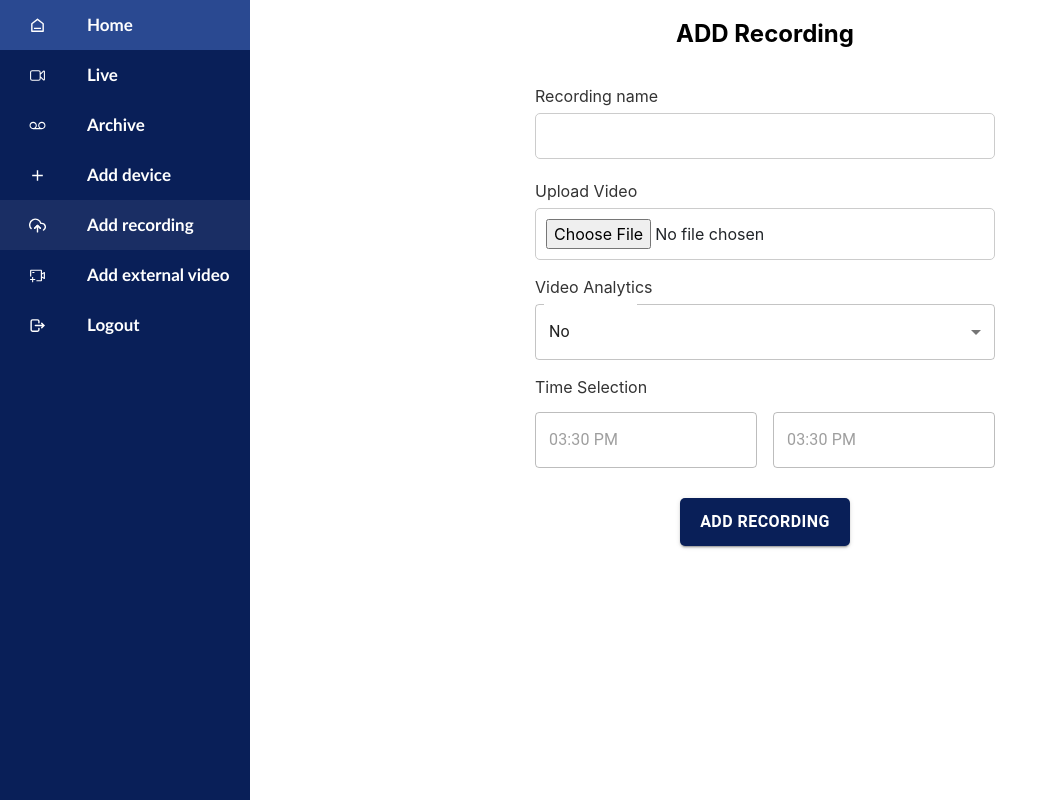
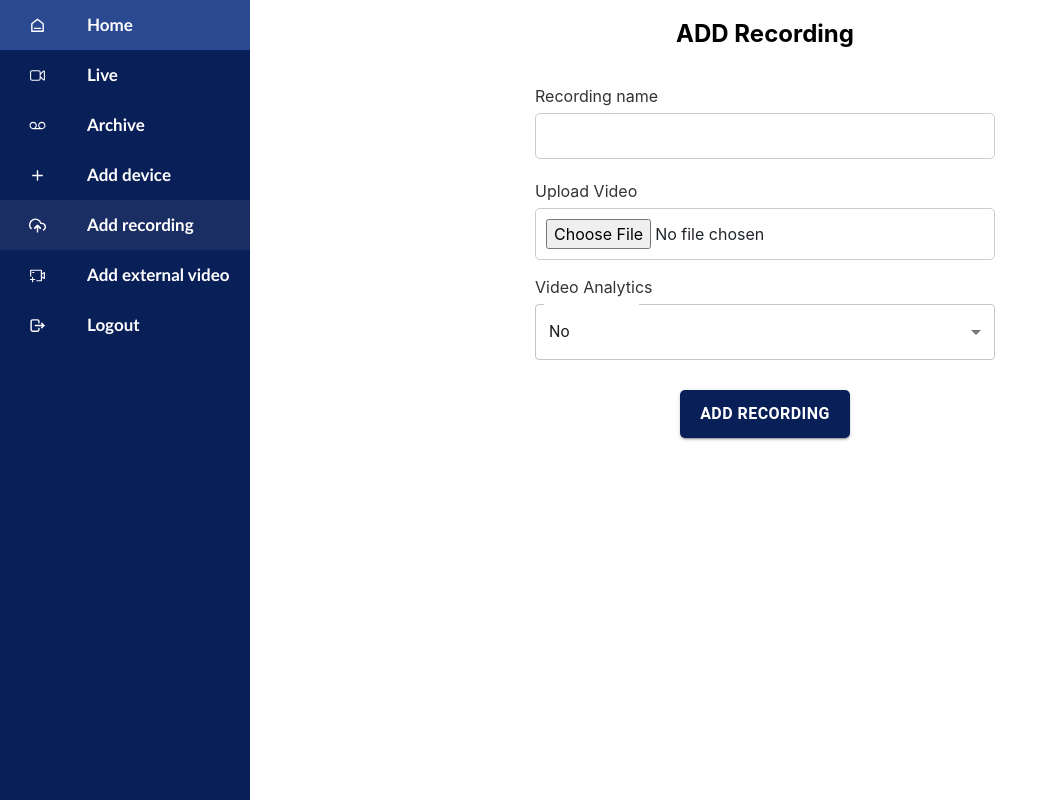
Before and after one commit to yahyaAirbus/vms, a React (Create React App) app in the folder client/: page /Add-recording in a window 1280 px wide. Shown: the whole page, without its empty margins (0-1058 px from the left). Built offline with nearby package versions, Linux system fonts and the light colour scheme; sample sign-in values are in the browser's storage.

Commit message:
time selection for recording / automatic detection of timezone

```diff
--- a/client/src/components/AddDeviceform.js
+++ b/client/src/components/AddDeviceform.js
@@ -23,7 +23,7 @@ function AddDeviceForm() {
             const response = await axios.post('http://127.0.0.1:3001/device', deviceData);
             console.log(response.data);
 
-            setChannel(response.data.channel);  // Store the channel number in state
+            setChannel(response.data.channel); // Store the channel number in state
 
             toast.success('Device added successfully!', {
                 position: "top-right",
@@ -93,7 +93,6 @@ function AddDeviceForm() {
                 <VideoAnalytics
                     onAnalyticsChange={setAnalyticsEnabled}
                 />
-                <TimeSelection analyticsEnabled={analyticsEnabled} />
             </div>
 
             <div className="add-button-container">
--- a/client/src/components/AddExternalVid.js
+++ b/client/src/components/AddExternalVid.js
@@ -88,7 +88,6 @@ function AddExternalVid() {
                         onChange={(e) => setYoutubeUrl(e.target.value)}
                     />
                     <VideoAnalytics onAnalyticsChange={setAnalyticsEnabled} />
-                    <TimeSelection analyticsEnabled={analyticsEnabled} />
                 </div>
 
                 <div className="add-button-container">
--- a/client/src/components/AddRecordingForm.js
+++ b/client/src/components/AddRecordingForm.js
@@ -11,7 +11,9 @@ function AddRecordingForm() {
     const [recordingName, setRecordingName] = useState('');
     const [videoFile, setVideoFile] = useState(null);
     const [analyticsEnabled, setAnalyticsEnabled] = useState("No");
-
+    const [startTime, setStartTime] = useState(null);
+    const [endTime, setEndTime] = useState(null);
+    const [timezone, setTimezone] = useState(Intl.DateTimeFormat().resolvedOptions().timeZone);
     const toastId = useRef(null);
 
     const handleFileChange = (event) => {
@@ -34,20 +36,19 @@ function AddRecordingForm() {
 
                     if (toastId.current === null) {
                         toastId.current = toast.info(`Please wait, Upload in Progress`, {
-                            progress: progress / 100,  // Progress should be between 0 and 1
+                            progress: progress / 100,
                             autoClose: false,
                             isLoading: true,
                         });
                     } else {
                         toast.update(toastId.current, {
                             render: `Please wait, Upload in Progress`,
-                            progress: progress / 100,  // Update progress bar
+                            progress: progress / 100,
                         });
                     }
                 },
             });
 
-            // Once the upload is complete, update the toast and mark it as done
             toast.update(toastId.current, {
                 render: "Upload Complete!",
                 type: "success",
@@ -59,7 +60,7 @@ function AddRecordingForm() {
 
             // Trigger analytics if enabled
             if (analyticsEnabled === "Yes" && recordingKey) {
-                await triggerAnalytics(recordingKey);
+                await triggerAnalytics(recordingKey, startTime, endTime, timezone);
             }
         } catch (error) {
             console.error('Error adding recording:', error);
@@ -73,10 +74,13 @@ function AddRecordingForm() {
         }
     };
 
-    const triggerAnalytics = async (recordingKey) => {
+    const triggerAnalytics = async (recordingKey, startTime, endTime, timezone) => {
         try {
             const response = await axios.post('http://127.0.0.1:3001/recording-analytics', {
-                recordingKey: recordingKey
+                recordingKey: recordingKey,
+                startTime: startTime,
+                endTime: endTime,
+                timezone: timezone
             });
             console.log("Analytics triggered:", response.data);
         } catch (error) {
@@ -108,7 +112,16 @@ function AddRecordingForm() {
                             onChange={handleFileChange}
                         />
                         <VideoAnalytics onAnalyticsChange={setAnalyticsEnabled} />
-                        <TimeSelection analyticsEnabled={analyticsEnabled} />
+                        {analyticsEnabled === "Yes" && (
+                            <div>
+                                <TimeSelection
+                                    startTime={startTime}
+                                    setStartTime={setStartTime}
+                                    endTime={endTime}
+                                    setEndTime={setEndTime}
+                                />
+                            </div>
+                        )}
                     </div>
                     <div className="add-button-container">
                         <Button
--- a/client/src/components/TimeSelection.js
+++ b/client/src/components/TimeSelection.js
@@ -4,24 +4,22 @@ import { DemoContainer } from '@mui/x-date-pickers/internals/demo';
 import { LocalizationProvider } from '@mui/x-date-pickers/LocalizationProvider';
 import { AdapterDayjs } from '@mui/x-date-pickers/AdapterDayjs';
 import { TimePicker } from '@mui/x-date-pickers/TimePicker';
-import '../App.css';
 
-export default function TimeSelection({ analyticsEnabled }) {
-    const [value, setValue] = React.useState(dayjs('2022-04-17T15:30'));
-
+export default function TimeSelection({ startTime, setStartTime, endTime, setEndTime }) {
     return (
         <>
             <label className='time-selection'>Time Selection</label>
             <LocalizationProvider dateAdapter={AdapterDayjs}>
                 <DemoContainer components={['TimePicker', 'TimePicker']}>
                     <TimePicker
-                        disabled={analyticsEnabled !== "Yes"}
-                        defaultValue={dayjs('2022-04-17T15:30')}
+                        label="Start Time"
+                        value={startTime}
+                        onChange={(newValue) => setStartTime(newValue)}
                     />
                     <TimePicker
-                        disabled={analyticsEnabled !== "Yes"}
-                        value={value}
-                        onChange={(newValue) => setValue(newValue)}
+                        label="End Time"
+                        value={endTime}
+                        onChange={(newValue) => setEndTime(newValue)}
                     />
                 </DemoContainer>
             </LocalizationProvider>
--- a/client/src/components/VideoAnalytics.js
+++ b/client/src/components/VideoAnalytics.js
@@ -3,15 +3,20 @@ import Box from '@mui/material/Box';
 import MenuItem from '@mui/material/MenuItem';
 import FormControl from '@mui/material/FormControl';
 import Select from '@mui/material/Select';
+import TimeSelection from './TimeSelection';
 
 function VideoAnalytics({ onAnalyticsChange }) {
     const [analyticsEnabled, setAnalyticsEnabled] = React.useState("No");
+    const [timeRange, setTimeRange] = React.useState({ startTime: null, endTime: null });
 
-    // Call the provided callback to update the parent component
-    const handleChange = (event) => {
+    const handleAnalyticsChange = (event) => {
         const value = event.target.value;
         setAnalyticsEnabled(value);
-        onAnalyticsChange(value)
+        onAnalyticsChange(value);
+    };
+
+    const handleTimeChange = (newTimeRange) => {
+        setTimeRange(newTimeRange);
     };
 
     return (
@@ -21,15 +26,14 @@ function VideoAnalytics({ onAnalyticsChange }) {
                 <Select
                     id="video-analytics"
                     value={analyticsEnabled}
-                    label="Video analytics"
-                    onChange={handleChange}
+                    label="Video Analytics"
+                    onChange={handleAnalyticsChange}
                 >
                     <MenuItem value="Yes">Yes</MenuItem>
                     <MenuItem value="No">No</MenuItem>
                 </Select>
             </FormControl>
         </Box>
-
     );
 }
 
```
